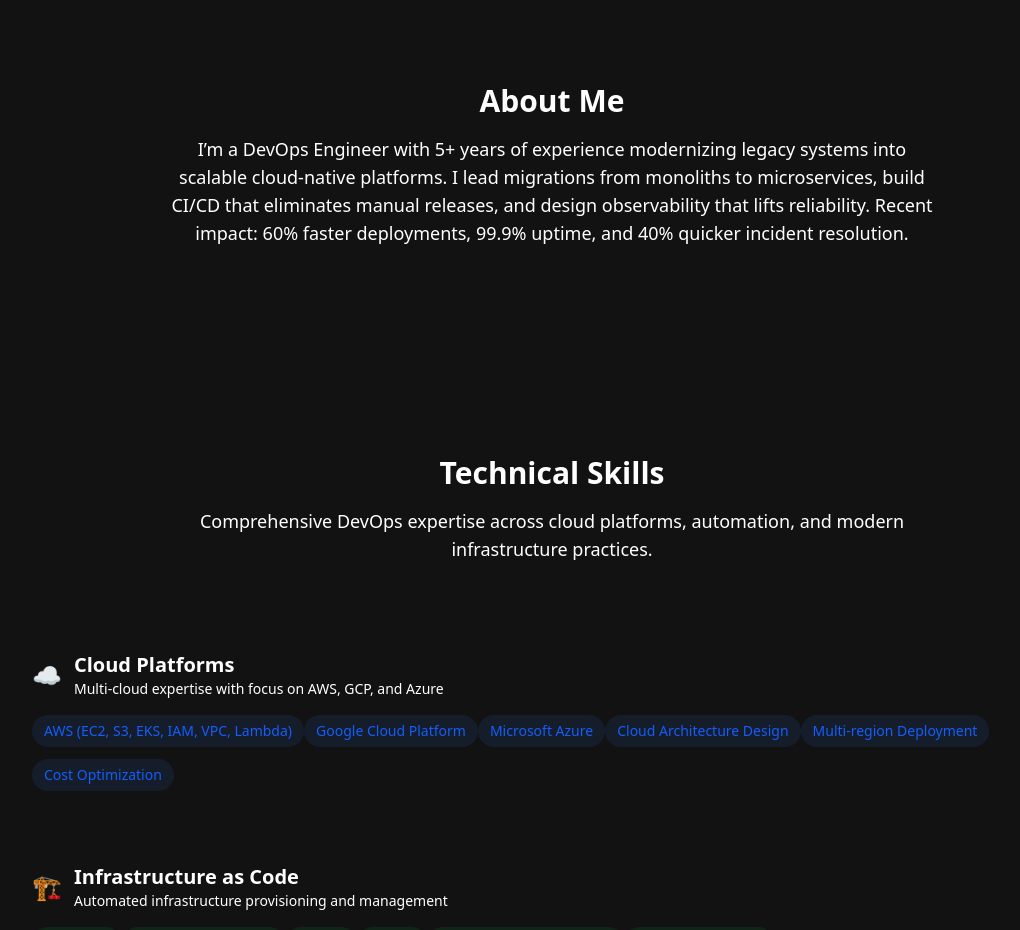
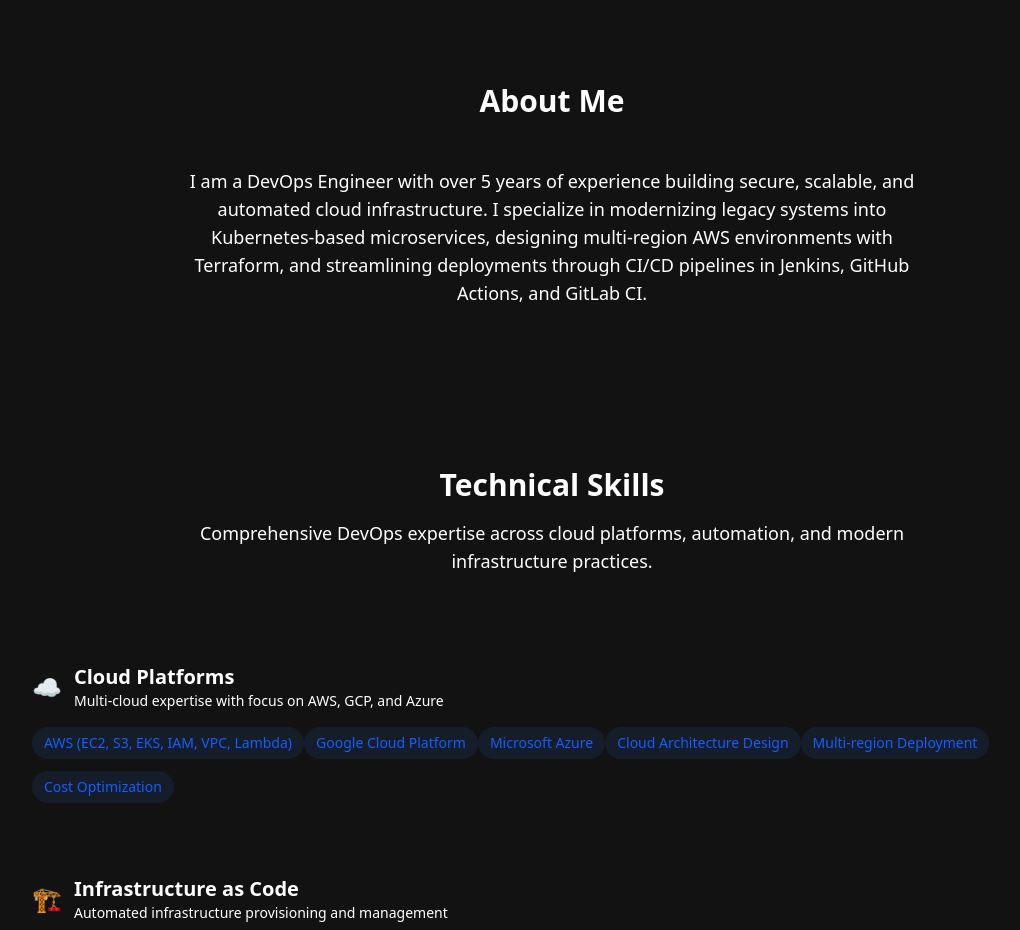
Before and after one commit to humzamalak/portfolio, a Next.js app: page / in a window 1280 px wide. Shown: the part 880-1810 px from the top of the page, without its empty margins (88-1108 px from the left). Built offline with nearby package versions, Linux system fonts and the light colour scheme; no server answers.

Commit message:
refactor: update AboutSection component

```diff
--- a/src/app/(sections)/about/AboutSection.tsx
+++ b/src/app/(sections)/about/AboutSection.tsx
@@ -32,12 +32,14 @@ const AboutSection = () => {
             <h2 className="text-3xl md:text-4xl font-bold text-foreground mb-4">
               About Me
             </h2>
-            <p className="text-lg text-foreground-muted max-w-3xl mx-auto">
-              I’m a DevOps Engineer with 5+ years of experience modernizing legacy systems into scalable cloud‑native platforms. I lead migrations from monoliths to microservices, build CI/CD that eliminates manual releases, and design observability that lifts reliability. Recent impact: 60% faster deployments, 99.9% uptime, and 40% quicker incident resolution.
-            </p>
           </motion.div>
-          {/* Single concise paragraph as requested */}
-          <motion.div variants={itemVariants} className="text-center"></motion.div>
+          <motion.div variants={itemVariants} className="text-center">
+            <div className="text-lg text-foreground-muted max-w-3xl mx-auto">
+              <p>
+                I am a DevOps Engineer with over 5 years of experience building secure, scalable, and automated cloud infrastructure. I specialize in modernizing legacy systems into Kubernetes-based microservices, designing multi-region AWS environments with Terraform, and streamlining deployments through CI/CD pipelines in Jenkins, GitHub Actions, and GitLab CI.
+              </p>
+            </div>
+          </motion.div>
         </motion.div>
       </div>
     </Section>
```
